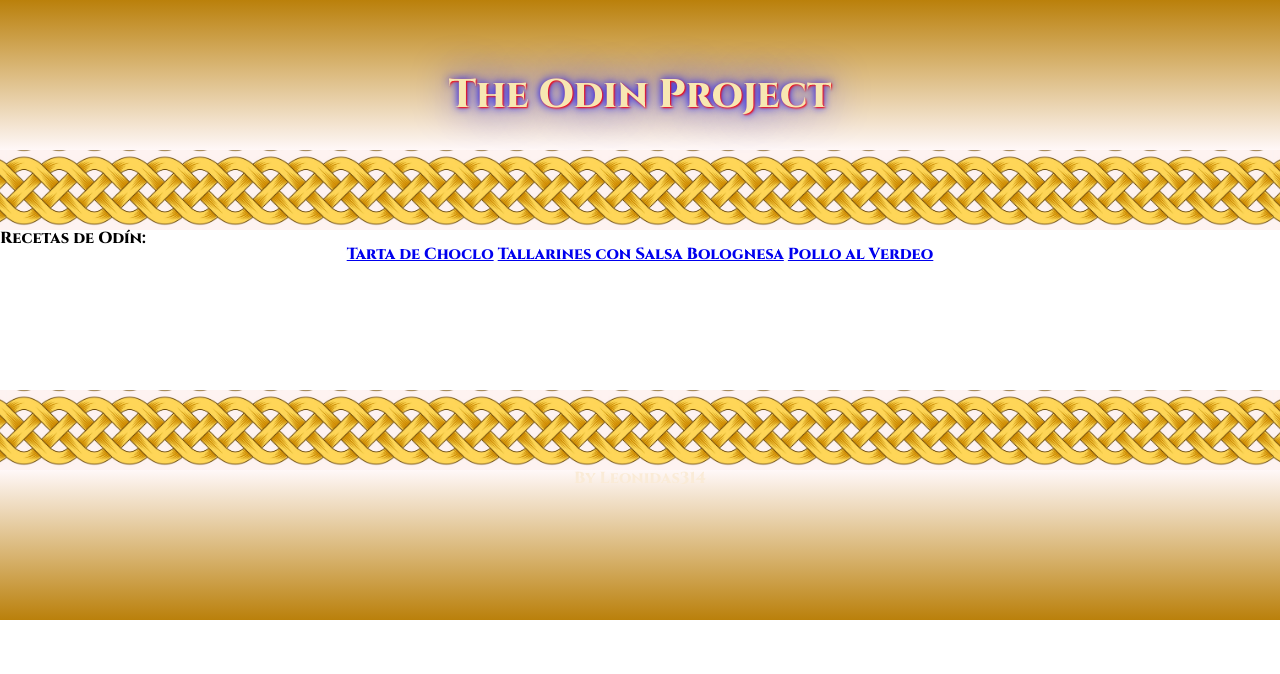
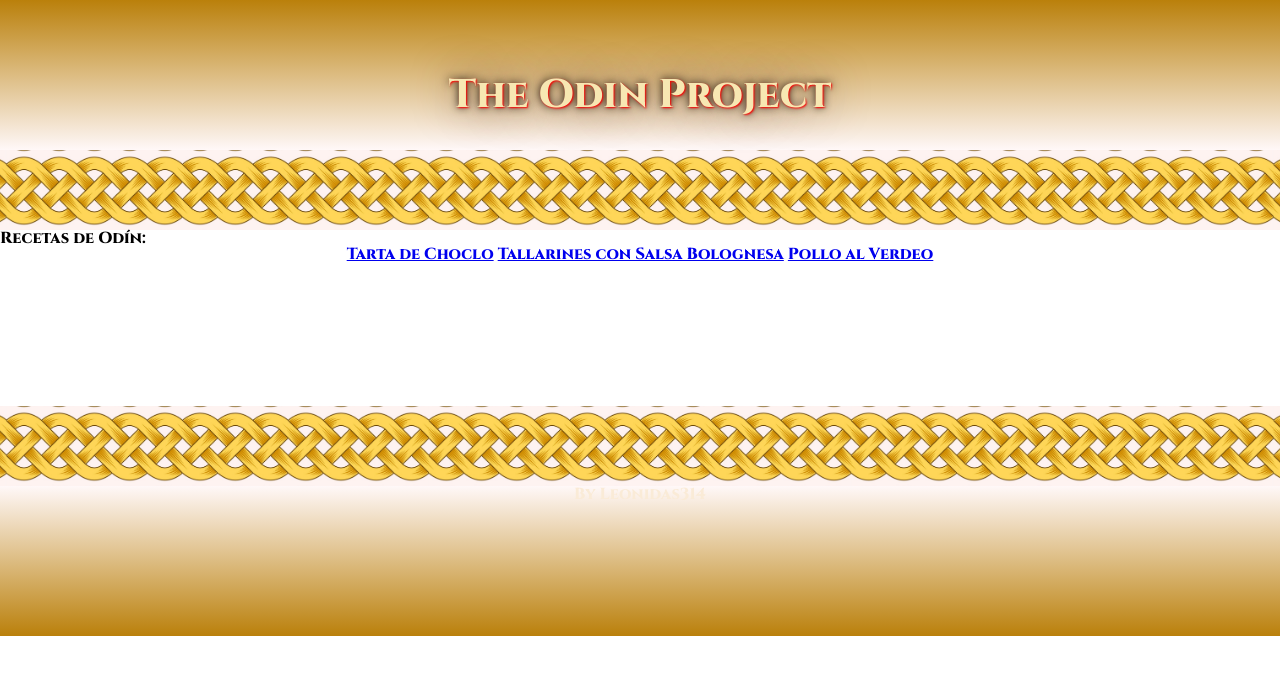
Before and after one commit to Leonidas314/odin-recipes, a plain HTML site: page index.html in a window 1280 px wide. Drawn offline with Linux system fonts and the light colour scheme.

Commit message:
Ajuste a footer y backgrounds divs

```diff
--- a/style.css
+++ b/style.css
@@ -15,7 +15,7 @@ body , .body{
     top: 50%;
     font-family: 'Cinzel';
     color: #f7e7b2;
-    text-shadow: 1px 1px 2px red, 0 0 1em blue, 0 0 0.2em blue;
+    text-shadow: 1px 1px 2px red, 0 0 1em rgb(100, 55, 29), 0 0 0.2em rgb(22, 19, 9);
     font-size: 40px;
 }
 .seccion1{
@@ -28,14 +28,14 @@ body , .body{
 }
 .seccion2{
     position: relative;
-    height: 10em;
+    height: 11em;
     width: 100%;
 }
 .seccion3{
     width: 100%;
     height: 80px;
     background: url(./images/backgrounddivodin.jpg);
-    background-attachment: inherit;
+    background-attachment:initial;
     background-position: center;
     background-size: 33%;
 }
@@ -53,7 +53,8 @@ footer{
     background:linear-gradient(#fff8f8 , #ba800b) ;
     width: 100%;
     height: 150px;
-    position: absolute;
+    position:inherit;
+    padding: 0px 20px;
 }
 
 #signature{
```
